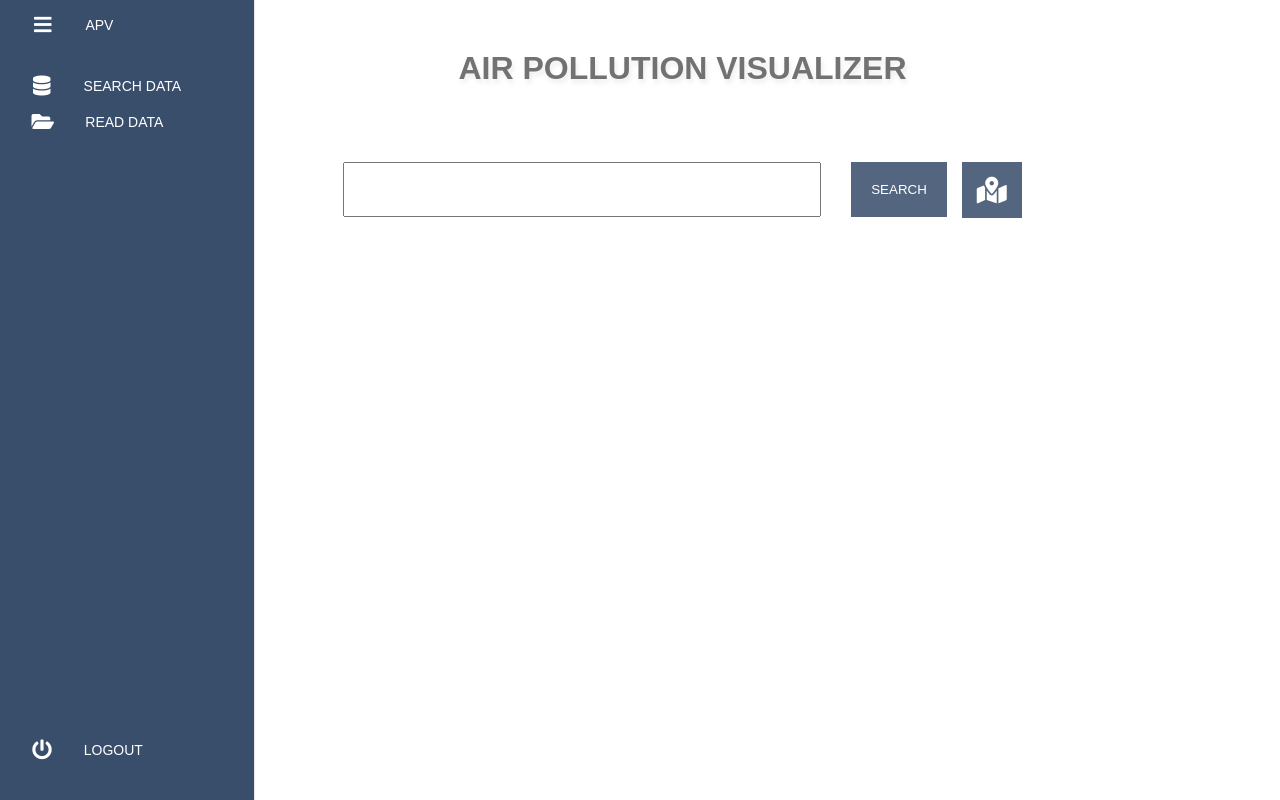
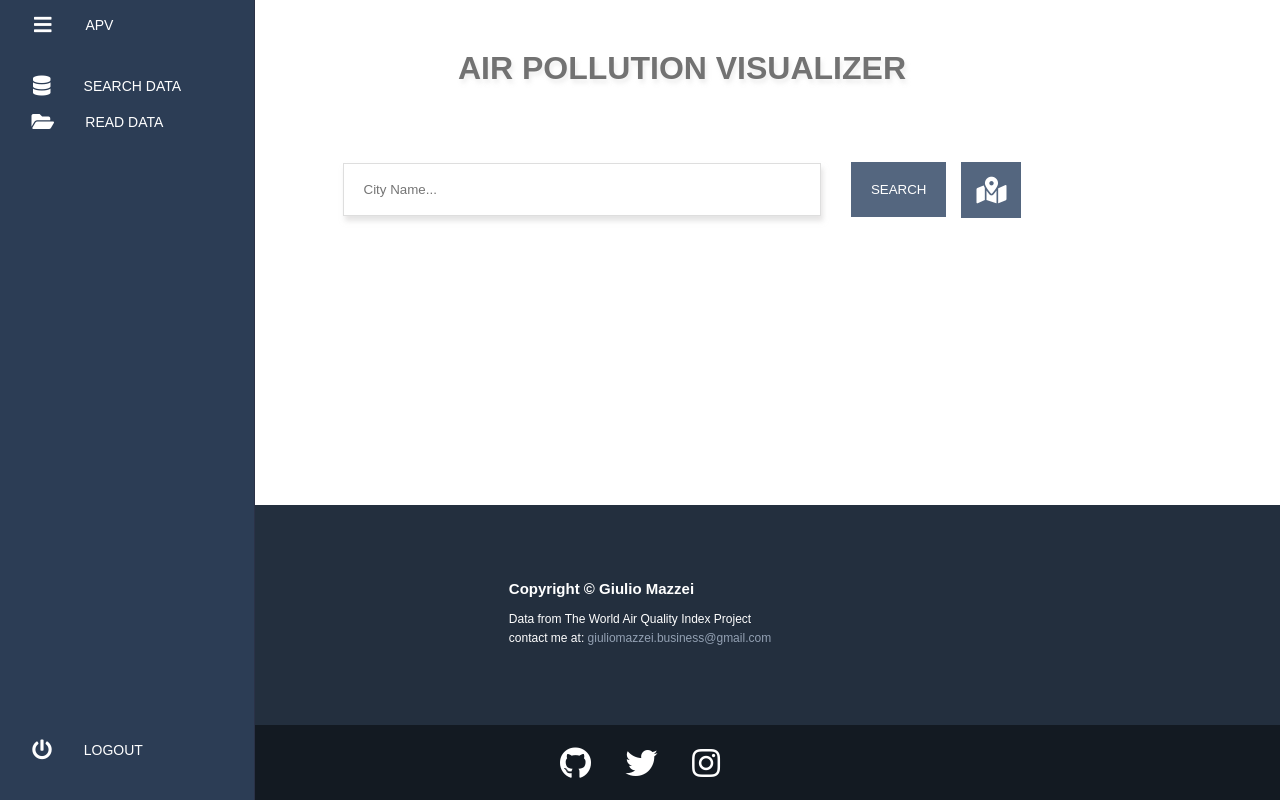
Before and after one commit to GiulioMazzei/air-pollution-visualizer, a website built with webpack: page public/index.html in a window 1280 px wide. Built offline with nearby package versions, Linux system fonts and the light colour scheme.

Commit message:
footer added

```diff
--- a/public/css/animation.css
+++ b/public/css/animation.css
@@ -8,6 +8,7 @@
     opacity: 1;
   }
 }
+
 @keyframes left-animation {
   from {
     transform: translateX(-100px);
@@ -29,3 +30,15 @@
     opacity: 1;
   }
 }
+
+@keyframes float-animation {
+  0% {
+    transform: translatey(0px);
+  }
+  50% {
+    transform: translatey(-30px);
+  }
+  100% {
+    transform: translatey(0px);
+  }
+}
--- a/public/css/main.css
+++ b/public/css/main.css
@@ -38,11 +38,19 @@ body {
 }
 .content {
   margin-left: var(--nav-width);
-  margin-bottom: 100px;
+  min-height: 100%;
+  display: flex;
+  flex-direction: column;
 }
 .error-message {
   margin-top: 100px;
   display: none;
+}
+.error-image {
+  animation-name: float-animation;
+  animation-duration: 4s;
+  animation-iteration-count: infinite;
+  animation-timing-function: ease-in-out;
 }
 .wrapper-for-data {
   display: none;
@@ -79,6 +87,9 @@ body {
   padding: 18px 20px;
   margin-right: 15px;
   outline: none;
+  border: 0.2px solid rgba(209, 209, 209, 0.719);
+  -webkit-box-shadow: 2px 5px 5px rgb(211, 210, 210, 0.6);
+  box-shadow: 2px 5px 5px rgb(211, 210, 210, 0.6);
 }
 .button-for-search-data {
   padding: 20px 20px;
@@ -128,6 +139,7 @@ body {
     'a2 ap ap ap ap'
     'a3 ap ap ap ap'
     'a4 ap ap ap ap';
+  flex-grow: 1;
 }
 
 /* grid settings */
@@ -382,3 +394,50 @@ body {
   margin-top: 60px;
   margin-bottom: 15px;
 }
+
+/* footer */
+footer {
+  margin-top: 75px;
+  flex-shrink: 0;
+  background-color: rgb(35, 47, 62);
+}
+
+footer h3 {
+  color: #fff;
+  font-size: 15px;
+  margin-bottom: 15px;
+}
+footer p {
+  color: #fff;
+  font-size: 12px;
+  margin-bottom: 5px;
+}
+.footer-container {
+  margin-top: 75px;
+  margin-bottom: 75px;
+}
+
+footer span a {
+  color: rgba(165, 178, 197, 0.863);
+  text-decoration: none;
+}
+.footer-links {
+  width: 100%;
+  height: 75px;
+  background-color: #131a22;
+}
+footer i {
+  color: #fff;
+  margin-right: 15px;
+  margin-left: 15px;
+}
+footer i:hover {
+  transform: scale(1.05);
+}
+.fixed-down {
+  position: fixed;
+  left: 0;
+  bottom: 0;
+  width: 100%;
+  background-color: rgb(35, 47, 62);
+}
--- a/public/css/media-queries.css
+++ b/public/css/media-queries.css
@@ -59,7 +59,8 @@
     width: 520px;
   }
 }
-@media only screen and (max-width: 1200px) {
+
+@media only screen and (max-width: 1270px) {
   .atm-chart-cake {
     height: 200px;
     width: 400px;
@@ -72,7 +73,13 @@
 
 @media only screen and (max-width: 1100px) {
   .main-menu {
-    display: fixed;
+    display: none;
+  }
+  .mobile-navbar {
+    display: block;
+  }
+  .content {
+    margin-left: 0;
   }
   .container-for-data-result {
     margin-top: 100px;
@@ -100,17 +107,14 @@
   .pm25-chart-container {
     width: 250px;
   }
+  .atm-chart-container {
+    margin-top: 25px;
+  }
   .atm-chart-cake {
-    width: 300px;
+    width: 350px;
   }
   .atm-chart-bar {
-    width: 320px;
-  }
-  .myChart-3 {
-    margin-right: 25px;
-  }
-  .myChart-4 {
-    margin-left: 25px;
+    width: 370px;
   }
 }
 
@@ -159,6 +163,7 @@
     width: 250px;
   }
   .atm-chart-container {
+    margin-top: 40px;
     display: block;
   }
   .atm-chart-cake {
@@ -231,7 +236,10 @@
     font-size: 12px;
   }
   .input-for-search-data {
+    /* margin-right: 20px;
+    margin-left: 20px; */
     width: 80%;
+    margin-right: 0px;
   }
   .button-for-search-data {
     display: inline;
@@ -240,7 +248,6 @@
   .c-b-mq {
     text-align: center;
     display: block;
-    /* display: block; */
   }
   .b-s-and-geo {
     margin-top: 25px;
--- a/public/css/navbar.css
+++ b/public/css/navbar.css
@@ -1,8 +1,8 @@
 @import url('media-queries.css'); /* style for navbar */ /* variables */
 :root {
-  --nav-width: 85px;
+  --nav-width: 84px;
   --first-color: rgba(88, 105, 128, 0.863);
-  --bg-color: rgba(57, 78, 107);
+  --bg-color: rgb(44, 61, 85);
   --sub-color: rgb(195, 238, 255);
 
   --body-font: 'Arial', sans-serif;
@@ -33,7 +33,7 @@ nav.main-menu.expanded {
 
 .main-menu {
   background-color: var(--bg-color);
-  border-right: 1px solid #e5e5e5;
+  border-right: 1px solid #2b3247;
   position: fixed;
   top: 0;
   bottom: 0;
--- a/public/index.html
+++ b/public/index.html
@@ -82,7 +82,7 @@
 
         <div class="search-section">
             <div class="center c-b-mq">
-                <input type="text" class="input-for-search-data">
+                <input type="text" class="input-for-search-data" placeholder="City Name...">
                 <div class="center b-s-and-geo">
                     <button class="button-for-search-data">SEARCH</button>
                     <button  data-tooltip="geolocalization" class="button-for-geolocalization"><i class="fas fa-map-marked-alt fa-2x"></i></button>
@@ -177,6 +177,25 @@
             </div>
         </div>
 
+        <footer>
+
+            <div class="center footer-container">
+                <div>
+                    <h3>Copyright © Giulio Mazzei</h3>
+                    <p>Data from The World Air Quality Index Project</p>
+                    <p>contact me at: <span><a href="#">giuliomazzei.business@gmail.com</a></span></p>
+                </div>
+            </div>
+            <div class="footer-links center">
+                <div>
+                    <a href="https://github.com/GiulioMazzei/"><i class="fab fa-github fa-2x"></i></a>
+                    <a href=""><i class="fab fa-twitter fa-2x"></i></a>
+                    <a href="https://www.instagram.com/giulio_maz/"><i class="fab fa-instagram fa-2x"></i></a>
+                </div>
+            </div>
+
+        </footer>
+
     </div>
 
     <script src="../dist/main.js"></script>
--- a/src/index.js
+++ b/src/index.js
@@ -2,7 +2,12 @@ import axios from 'axios';
 
 import { showAQIDescription } from './description';
 import { loadCharts } from './charts';
-import { showContent, showAtmosphereContent, showNoData } from './helper';
+import {
+  showContent,
+  showAtmosphereContent,
+  showNoData,
+  showErrorMessage,
+} from './helper';
 import { initMap } from './map';
 
 console.log('javascript bundle loaded successfully');
@@ -25,6 +30,8 @@ const H = document.querySelector('.h');
 const NO2 = document.querySelector('.no2');
 const O3 = document.querySelector('.o3');
 
+const footer = document.querySelector('footer');
+
 let pm10_Day_Arr = [];
 let pm10_Avg_Arr = [];
 let pm25_Day_Arr = [];
@@ -32,7 +39,10 @@ let pm25_Avg_Arr = [];
 let atm_Arr = [];
 
 let errorAPI = false;
+let errorGEO = false;
 // fetch data
+
+footer.classList.add('fixed-down');
 
 const fetchData = async (value) => {
   return axios
@@ -44,6 +54,7 @@ const fetchData = async (value) => {
 
       let json = response.data.data;
       // Unknown station
+      // showErrorMessage(json, container, errorAPI);
       if (json === 'Unknown station') {
         showContent(container, 'none');
         errorAPI = true;
@@ -97,6 +108,7 @@ const fetchData = async (value) => {
 btnForFetchingData.addEventListener('click', async () => {
   let value = inputBox.value;
   await fetchData(value);
+  footer.classList.remove('fixed-down');
   console.log('loaded content');
   if (errorAPI) showContent(errorMessageContainer, 'block');
   else {
@@ -115,11 +127,15 @@ btnForGeolocalization.addEventListener('click', async () => {
       .get(
         `https://api.bigdatacloud.net/data/reverse-geocode-client?latitude=${position.coords.latitude}&longitude=${position.coords.longitude}&localityLanguage=en`
       )
-      .then((response) => {
+      .then(async (response) => {
         console.log('city: ' + response.data.city);
-        fetchData(response.data.city);
-      })
-      .then(() => {
+        await fetchData(response.data.city);
+        inputBox.value = '';
+        footer.classList.remove('fixed-down');
+
+        // Unknown Station
+        if (errorAPI) showContent(errorMessageContainer, 'block');
+        else {
           loadCharts(
             pm10_Day_Arr,
             pm10_Avg_Arr,
@@ -127,6 +143,8 @@ btnForGeolocalization.addEventListener('click', async () => {
             pm25_Avg_Arr,
             atm_Arr
           );
+          showContent(container, 'block');
+        }
       });
   });
 });
```
Also changed, not shown: public/read.html (+21 -1 lines), src/helper.js (+8 -0 lines). Lines whose indentation alone changed are shown as unchanged.
